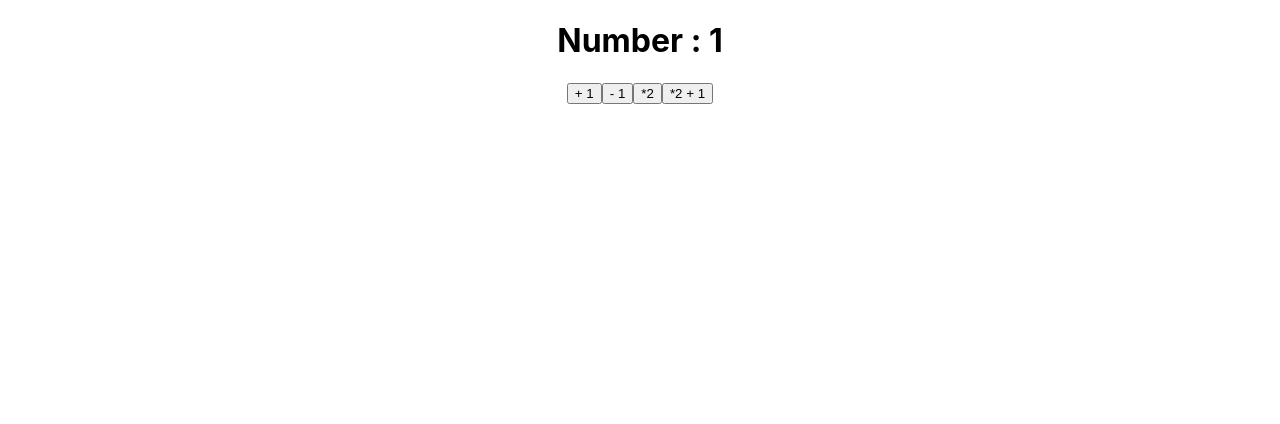
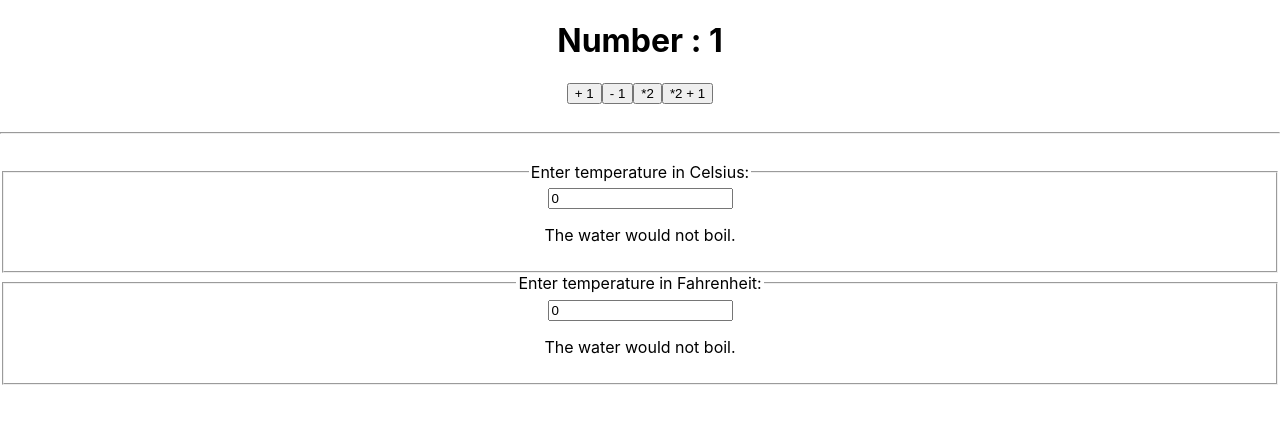
Before and after one commit to zzzwahoon/React_fromBasic, a React (Create React App) app in the folder CreateReactApp/my-app/: page / in a window 1280 px wide. Shown: the top 424 px of the page. Built offline with nearby package versions, Linux system fonts and the light colour scheme.

Commit message:
state - 10. state 끌어올리기 실습 (1)

```diff
--- a/CreateReactApp/my-app/src/App.js
+++ b/CreateReactApp/my-app/src/App.js
@@ -1,12 +1,14 @@
 import './App.css';
 // import Counter from './components/Counter';
 import Counter2 from './components/Counter2';
-
+import Calculator from './components/Calculator';
 
 function App() {
   return (
     <div className="App">
       <Counter2 />
+      <br /><hr /><br />
+      <Calculator />
     </div>
   )
 }
--- /dev/null
+++ b/CreateReactApp/my-app/src/components/BoilingVerdict.js
@@ -0,0 +1,17 @@
+import React from "react";
+
+export default function BoilingVerdict(props) {
+  // 섭씨
+  if (props.scale === "c") {
+    if (props.temperature >= 100) {
+      return <p>The water would boil.</p>;
+    }
+    return <p>The water would not boil.</p>;
+  }
+
+  // 화씨
+  if (props.temperature >= 212) {
+    return <p>The water would boil.</p>;
+  }
+  return <p>The water would not boil.</p>;
+}
--- /dev/null
+++ b/CreateReactApp/my-app/src/components/Calculator.js
@@ -0,0 +1,12 @@
+import React from "react";
+import BoilingVerdict from "./BoilingVerdict";
+import TemperatureInput from "./TemperatureInput";
+
+export default function Calculator() {
+  return (
+    <>
+      <TemperatureInput scale={"c"} />
+      <TemperatureInput scale={"f"} />
+    </>
+  );
+}
--- /dev/null
+++ b/CreateReactApp/my-app/src/components/TemperatureInput.js
@@ -0,0 +1,28 @@
+import React, { useState } from "react";
+import BoilingVerdict from "./BoilingVerdict";
+
+const scaleNames = {
+  c: "Celsius", // 섭씨
+  f: "Fahrenheit", // 화씨
+};
+
+export default function TemperatureInput(props) {
+  const [temperature, setTemperature] = useState(0);
+
+  function handleChange(e) {
+    setTemperature(e.target.value);
+  }
+
+  const scale = scaleNames[props.scale];
+
+  return (
+    <fieldset>
+      <legend>Enter temperature in {scale}:</legend>
+      <input value={temperature} onChange={handleChange} />
+      <BoilingVerdict
+        scale={props.scale}
+        temperature={parseFloat(temperature)}
+      />
+    </fieldset>
+  );
+}
```
